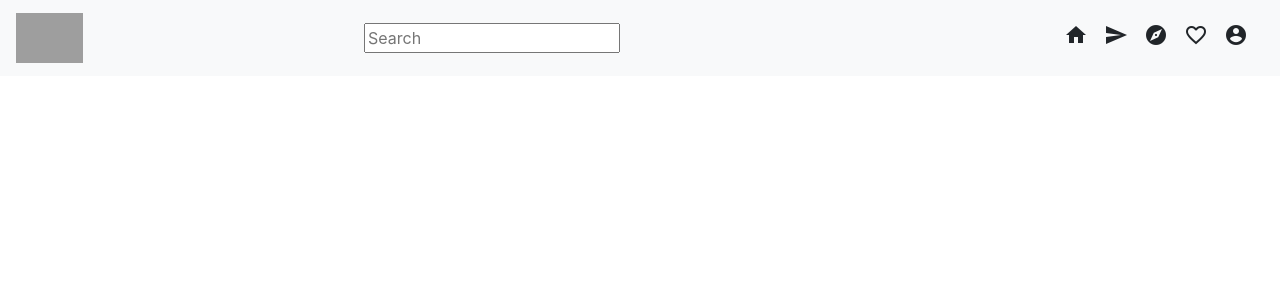
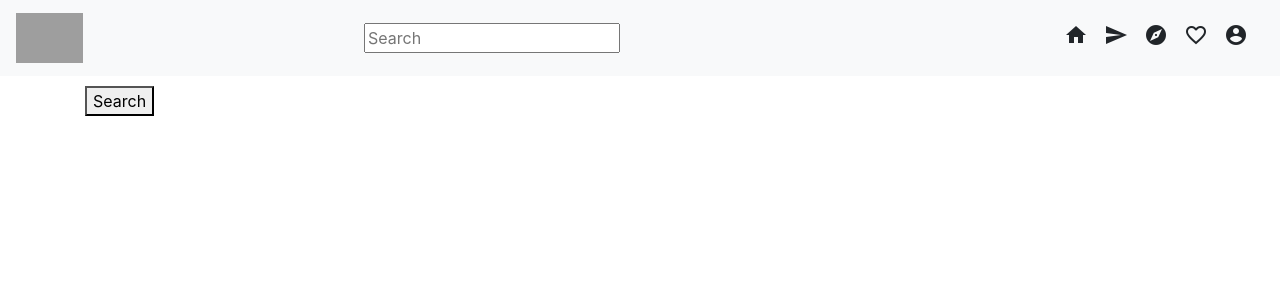
Before and after one commit to LincolnMoki/instagram, a Django app: template instagram/templates/instagram/profile.html in a window 1280 px wide. Shown: the top 300 px of the page. Run offline with Django 3.2, Linux system fonts and the light colour scheme; the template is opened without the code that fills it, so the values that code supplies are empty; some libraries are stand-ins or nearby versions; grey boxes are pictures that could not be loaded.

Commit message:
added class level-item

```diff
--- a/instagram/templates/instagram/profile.html
+++ b/instagram/templates/instagram/profile.html
@@ -23,7 +23,19 @@
           <strong>123</strong> posts
         </p>
       </div>
-
+      <div class="level-item">
+        <div class="field has-addons">
+          <p class="control">
+            <input class="input" type="text" placeholder="Find a post">
+          </p>
+          <p class="control">
+            <button class="button">
+              Search
+            </button>
+          </p>
+        </div>
+      </div>
+    </div>
 
 
 
```
